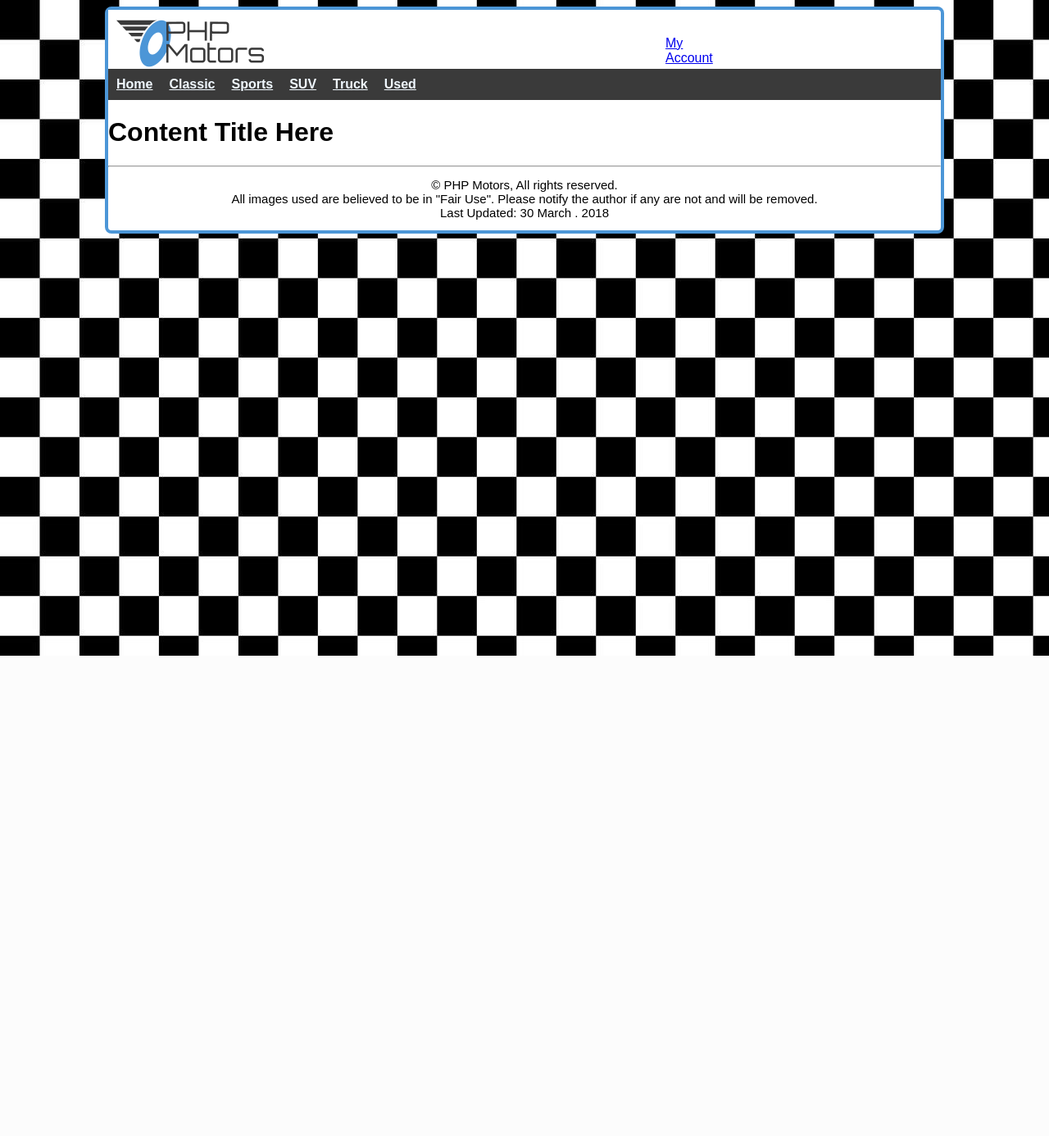
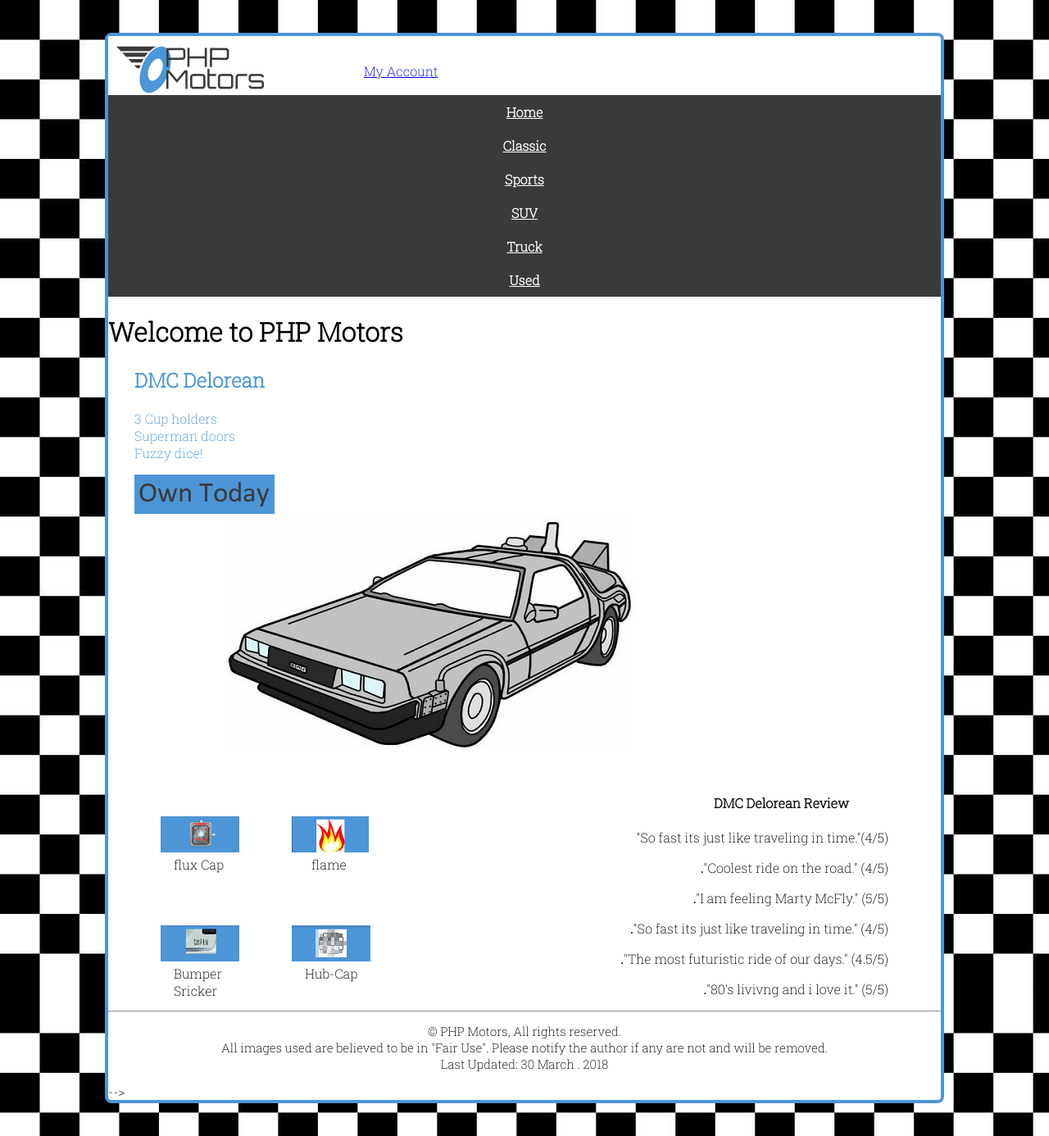
Before and after one commit to toba101/CS340-, a PHP site: page / in a window 1280 px wide. Shown: the whole page at 82% size. Before the commit the page ends 800 px from the top, so only its background shows below. Run offline with PHP 8.4, Linux system fonts and the light colour scheme.

Commit message:
almost complete

```diff
--- a/index.php
+++ b/index.php
@@ -5,6 +5,8 @@
   <meta charset="utf-8">
   <title>PHP Motors HomePage | Toba A. Obiwale|CSE 340</title>
   <meta name="viewport" content="width=device-width, initial-scale=1.0">
+  <link rel="preconnect" href="https://fonts.gstatic.com">
+  <link href="https://fonts.googleapis.com/css2?family=Roboto+Slab:wght@200&display=swap" rel="stylesheet">
   <link href="/phpmotors/styles/small.css" type="text/css" rel="stylesheet" media="screen">
   <link href="/phpmotors/styles/large.css" type="text/css" rel="stylesheet" media="screen">
 <body>
@@ -12,9 +14,7 @@
     <header>
       <div class="homepage">
             <img src="/phpmotors/images/site/logo.png" alt="PHP Logo">
-      <!-- </div>
 
-      <div class="side-account"> -->
             <a href="account.php">My Account</a>
       </div>
     </header>
@@ -32,17 +32,62 @@
         </nav>
 
         <div class="page-content">
-            <h1> Content Title Here </h1>
+                <h1> Welcome to PHP Motors </h1>
+                    <h2>DMC Delorean</h2>
+                    <p>3 Cup holders <br>
+                    Superman doors <br>
+                    Fuzzy dice! </p>
+        </div>
+
+        <div class="button-click">
+                <img src="/phpmotors/images/site/own_today.png">
+            </div>
+
+            <div class="content-pic">
+            <img src="/phpmotors/images/upgrades/delorean-497.jpg">
+            </div>
+
+        <div class="container">
+            <div class="box-a">
+                <img src="/phpmotors/images/upgrades/flux-cap.png" alt="Flux Cap">
+                <figcaption>flux Cap</figcaption>
+            </div>
+
+            <div class="box-b">
+                <img src="/phpmotors/images/upgrades/flame.png" alt="Flame">
+                <figcaption>flame</figcaption>
+            </div>
+
+            <div class="box-c">
+                <img src="/phpmotors/images/upgrades/bumper sticker.png" alt="Bumper Sticker">
+                <figcaption>Bumper Sricker</figcaption>
+            </div>
+
+            <div class="box-d">
+                <img src="/phpmotors/images/upgrades/hub-cap.png" alt="Hub Cap">
+                <figcaption>Hub-Cap</figcaption>
+            </div>
+        </div>
+
+        <div class="box-e">
+            <h4>DMC Delorean Review</h4>
+                <p>"So fast its just like traveling in time."(4/5)</p>
+                <p><strong>.</strong>"Coolest ride on the road." (4/5)</p>
+                <p><strong>.</strong>"I am feeling Marty McFly." (5/5)</p>
+                <p><strong>.</strong>"So fast its just like traveling in time." (4/5)</p>
+                <p><strong>.</strong>"The most futuristic ride of our days." (4.5/5)</p>
+                <p><strong>.</strong>"80's livivng and i love it." (5/5)<br>
         </div>
 
     </main>
 
-    <hr>
+    <hr class="line">
 
     <footer>
     &copy; PHP Motors, All rights reserved. <br>
             All images used are believed to be in "Fair Use". Please notify the author if any are not and will be removed.<br>
-   Last  Updated: 30 March . 2018
-    </footer>
+            Last  Updated: 30 March . 2018
+    </footer> -->
 
 </body>
+</html>
--- a/styles/large.css
+++ b/styles/large.css
@@ -0,0 +1,161 @@
+@media only screen and (min-width: 920px) {
+        html{
+            background-image: url("../images/site/small_check.jpg");
+        }
+
+        body {
+            background-color: #ffffff;
+            margin: 40px;
+            margin-left: 8rem;
+            margin-right: 8rem;
+            border: 4px solid #4c96d7;
+            border-radius: 8px;
+            max-width: 100%;
+            font-family: 'Roboto Slab', serif;
+        }
+
+        /*********** HEADER HERE********* */
+        .homepage {
+            display: flex;
+            width: 100%;
+        }
+
+        .homepage a {
+           margin-left: 7rem;
+           padding-top: 2rem;
+        }
+
+        /*********** NAVIGATION HERE********* */
+        nav {
+            font-size: 1rem;
+            background-color: #3a3a3a;
+
+        }
+        nav ul {
+            list-style-type: none;
+            margin: 0;
+            padding: 0;
+            display: flex;
+            font-weight: 700;
+        }
+
+        nav ul li {
+            cursor: pointer;
+            padding: 10px;
+        }
+
+        nav ul li:hover {
+            background-color: #4c96d7;
+        }
+
+        nav ul li a {
+            color: #ffffff;
+        }
+
+        nav ul {
+            flex-direction: column;
+            }
+        nav ul li {
+            text-align: center;
+        }
+
+        /*********** MAIN HERE********* */
+        main {
+            max-width:100%;
+        }
+
+        main h2 {
+            padding-left: 2rem;
+            color: #4c96d7;
+        }
+
+        main p {
+            padding-left: 2rem;
+            color: #4c96d7;
+        }
+
+        .content-pic img {
+            margin-left: 9rem;
+            margin-bottom: 2rem;
+        }
+
+        .page-content p {
+            color: #4c96d7;
+           }
+
+        .page-content h2 {
+            color: #4c96d7;
+            margin-top: 1rem;
+        }
+
+        .button-click img {
+            padding-left: 2rem;
+        }
+
+        main h2 {
+            text-align: left;
+            color: black;
+        }
+
+        /********* Container Section ***********/
+        .container {
+            display: grid;
+            grid-template-columns: repeat(2, 2fr);
+            grid-gap: 4rem;
+            float: left;
+            width: 15px;
+            margin-top: 3rem;
+            margin-left: 0px;
+            padding-left: 4rem;
+        }
+
+        .box {
+            border-radius: 5px;
+            font-size: 100%;
+        }
+
+        div.box-a.img {
+             text-align: left;
+        }
+
+        div.box-a figcaption {
+            margin-left: 1rem;
+        }
+
+        div.box-b figcaption {
+            margin-left: 1.5rem;
+        }
+
+        div.box-c figcaption {
+            margin-left: 1rem;
+        }
+        div.box-d figcaption {
+            margin-left: 1rem;
+        }
+
+        .box-e p {
+            text-align: right;
+            padding-right: 4rem;
+            margin-bottom: 1rem;
+            word-wrap: normal;
+            color: black;
+        }
+
+        .box-e h4 {
+            text-align: right;
+            margin-right: 7rem;
+        }
+
+        /*********** Border ************/
+        hr.new3 {
+            border-top: 1px rgb(8, 8, 8);
+          }
+
+        footer {
+            text-align: center;
+            justify-content: center;
+            padding: 5px;
+            margin: 0.5rem;
+            font-size: 15px;
+        }
+    }
--- a/styles/small.css
+++ b/styles/small.css
@@ -1,46 +1,36 @@
-*, *:before, *:after{
-    box-sizing: inherit;
-}
-
-html{
-    box-sizing: border-box;
-    max-width: 100%;
+@media screen (min-width: 450px) {
+html {
     background-image: url("../images/site/small_check.jpg");
-
 }
 
 body {
     background-color: #ffffff;
-    font-family: 'Work Sans', sans-serif;
+    margin: 40px;
     margin-left: 8rem;
     margin-right: 8rem;
     border: 4px solid #4c96d7;
     border-radius: 8px;
     max-width: 100%;
+    font-family: 'Roboto Slab', serif;
 }
 
+/*********** HEADER HERE********* */
 .homepage {
     display: flex;
-    width: 70%;
+    width: 100%;
 }
 
 .homepage a {
-   margin-left: 30rem;
+   margin-left: 7rem;
    padding-top: 2rem;
 }
 
-/* .side-account {
-    text-align: center;
-} */
-main {
-    max-width:100%;
-}
-
+/*********** NAVIGATION HERE********* */
 nav {
     font-size: 1rem;
     background-color: #3a3a3a;
+}
 
-}
 nav ul {
     list-style-type: none;
     margin: 0;
@@ -52,18 +42,15 @@
 nav ul li {
     cursor: pointer;
     padding: 10px;
-
 }
 
 nav ul li:hover {
     background-color: #4c96d7;
-    /* color: white; */
-}
-nav ul li a {
-    color: aliceblue;
 }
 
-@media all and (max-width: 750px) {
+nav ul li a {
+    color: #ffffff;
+}
 
 nav ul {
     flex-direction: column;
```
Also changed, not shown: other parts of styles/small.css (+103 -4 lines), images/delorean.jpg (deleted), images/site/own_today.png, images/upgrades/Bumper sticker.png (added), images/upgrades/bumper_sticker.jpg (deleted), images/upgrades/delorean-497.jpg (added), images/upgrades/delorean-small.jpg (added), images/upgrades/flame.jpg (deleted), images/upgrades/flame.png (added), images/upgrades/flux-cap.png, images/upgrades/hub-cap.jpg (deleted), images/upgrades/hub-cap.png (added), images/upgrades/no-image.png (renamed from images/no-image.png).
